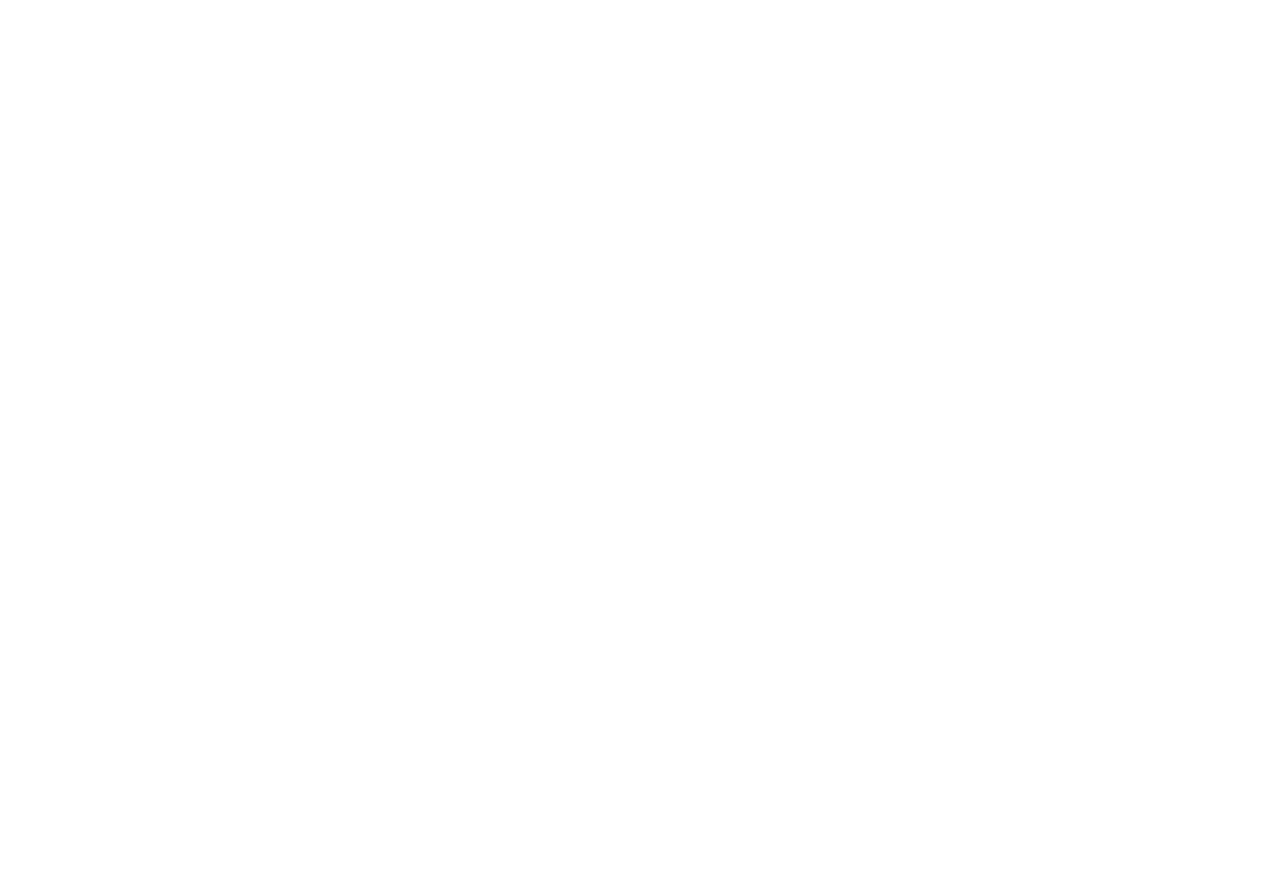
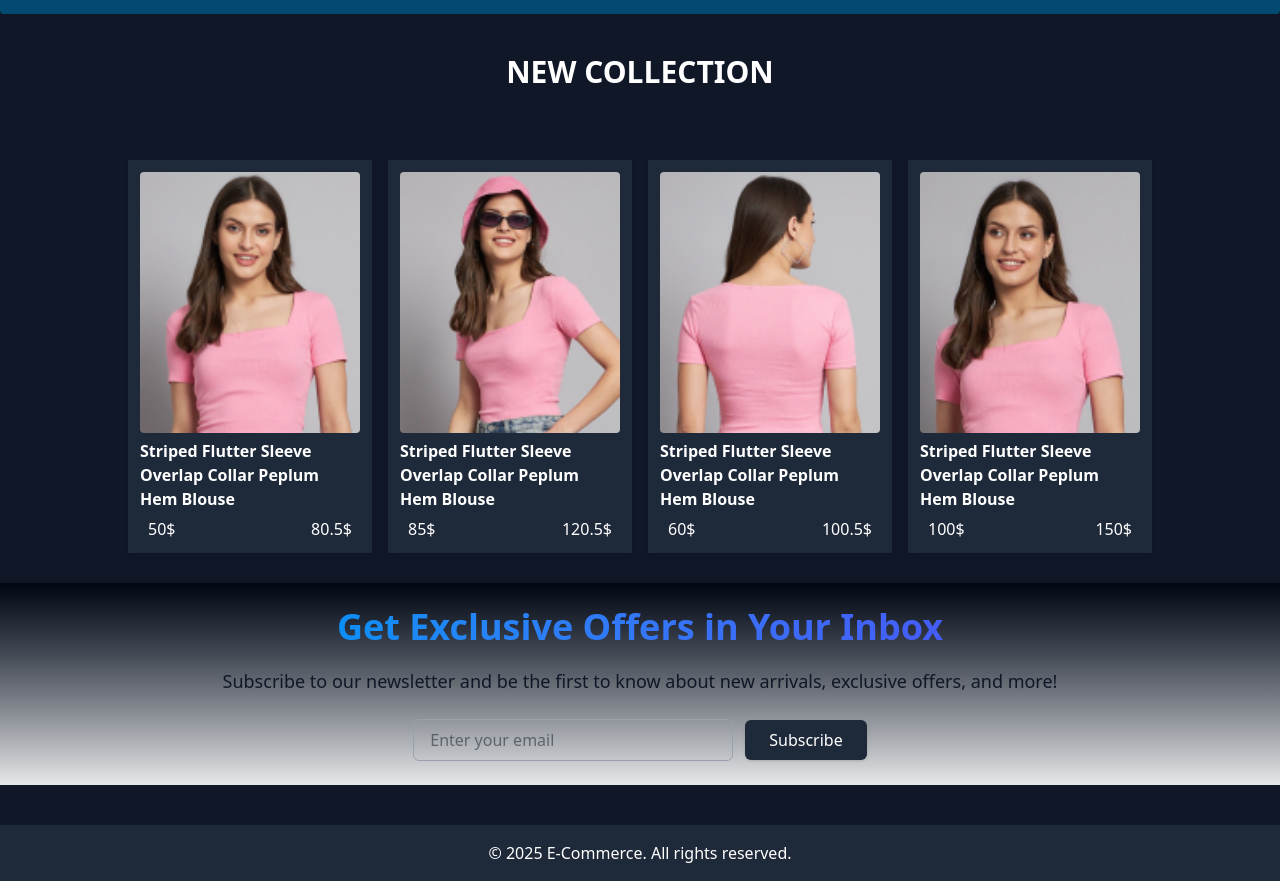
Before and after one commit to IncridableAcuman/shopper-commerce, a React (Vite) app in the folder client/: page /landing in a window 1280 px wide. Shown: the part 1806-2687 px from the top of the page. Before the commit the page ends 1764 px from the top, so only its background shows below. Built offline with nearby package versions, Linux system fonts and the light colour scheme.

Commit message:
coding blog

```diff
--- a/client/src/components/Footer.jsx
+++ b/client/src/components/Footer.jsx
@@ -2,7 +2,13 @@ import React from 'react'
 
 const Footer = () => {
   return (
-    <div>Footer</div>
+    <>
+    <div className="bg-gray-800 text-white py-4">
+      <div className="max-w-7xl mx-auto px-4">
+        <p className="text-center">© 2025 E-Commerce. All rights reserved.</p>
+      </div>
+    </div>
+    </>
   )
 }
 
--- a/client/src/pages/Landing.jsx
+++ b/client/src/pages/Landing.jsx
@@ -69,6 +69,7 @@ const Landing = () => {
           }
         </div>
       </div>
+      <div className="py-10"/>
       {/* exclusive */}
       <div className="bg-sky-900 w-full max-w-7xl rounded mx-auto p-4">
         <div className="flex flex-col lg:flex-row items-center justify-between px-4 sm:px-6 md:px-8 lg:px-10">
@@ -82,8 +83,54 @@ const Landing = () => {
           <img src="./exclusive_image.png" alt="exclusive_image" className='w-1/3' />
         </div>
       </div>
+      {/* new collection */}
+      <div className="">
+        <h1 className='text-center text-3xl font-semibold uppercase py-10'>new collection</h1>
+        <div className="grid grid-cols-1 sm:grid-cols-2 md:grid-cols-3 lg:grid-cols-4 gap-4 pdg">
+          {
+            data.map((item)=>(
+              <div className="bg-gray-800 shadow p-3 space-y-1.5" key={item.id}>
+                <img src={item.image} alt={item.name} className='w-full rounded' />
+                <h2 className='font-semibold'>{item.name}</h2>
+                <div className="flex items-center justify-between px-2">
+                  <p>{item.new_price}$</p>
+                   <p className=''>{item.old_price}$</p>
+                </div>
+              </div>
+            ))
+          }
+        </div>
+      </div>
+      {/*  */}
+      <div className="bg-gradient-to-b from-gray-950 to-white/90 w-full max-w-7xl mx-auto p-6">
+  <div className="text-center text-gray-900 space-y-5">
+<h1 className="text-3xl md:text-4xl font-bold bg-gradient-to-r from-sky-500 to-indigo-600 bg-clip-text text-transparent">
+  Get Exclusive Offers in Your Inbox
+</h1>
+    <p className="text-base md:text-lg">
+      Subscribe to our newsletter and be the first to know about new arrivals, exclusive offers, and more!
+    </p>
+
+    <form className="flex flex-col md:flex-row items-center justify-center gap-3 mt-6">
+      <input
+        type="email"
+        placeholder="Enter your email"
+        className="w-full md:w-80 px-4 py-2 border border-gray-400 rounded-md focus:outline-none focus:ring-2 focus:ring-sky-400 transition"
+      />
+      <button
+        type="submit"
+        className="bg-gray-800 text-white px-6 py-2 rounded-md hover:bg-gray-700 transition duration-300 shadow"
+      >
+        Subscribe
+      </button>
+    </form>
+  </div>
+</div>
+
       {/* footer */}
-      <Footer/>
+      <div className="pt-10">
+        <Footer/>
+      </div>
     </div>
     </>
   )
```
